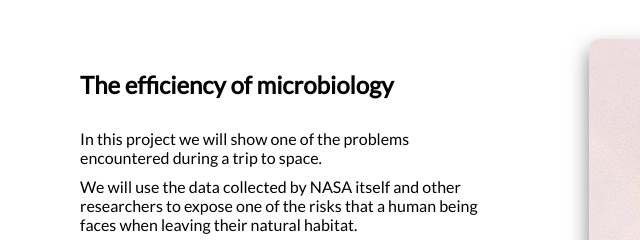
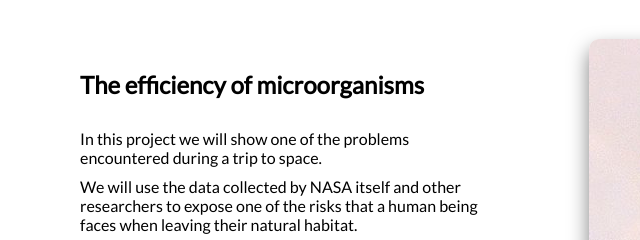
Before and after one commit to LucasMinamihara/nasa-space-apps, a website: page index.html in a window 1280 px wide. Shown: the part 120-360 px from the top of the page, 0-640 px from the left. Drawn offline with Linux system fonts and the light colour scheme.

Commit message:
Finished Project

```diff
--- a/index.html
+++ b/index.html
@@ -18,7 +18,8 @@
     <section class="biologySuperHero">
         <div class="projectName">
             <h2>
-                The efficiency of microbiology</h2>
+
+                The efficiency of microorganisms</h2>
             <p>
 
                 In this project we will show one of the problems encountered during a trip to space. </p>
```
